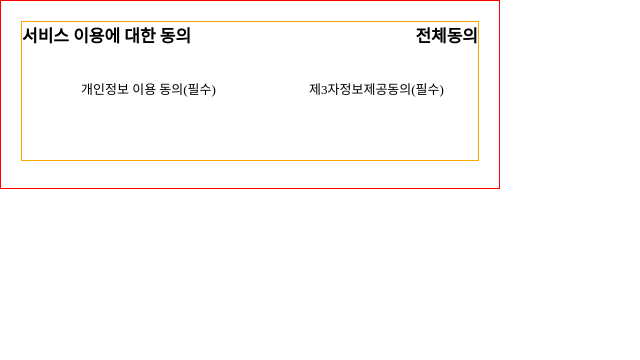
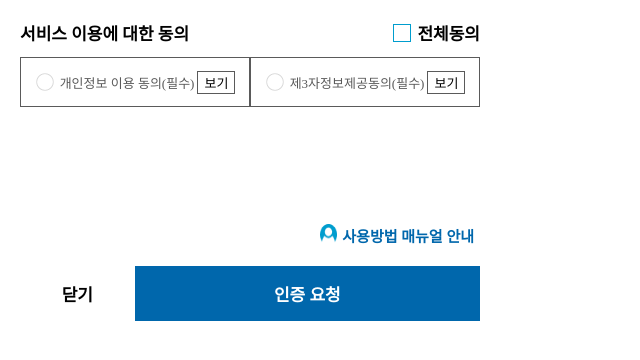
Before and after one commit to woorifisa-service-dev-3rd/frontend-1st-smile_project, a plain HTML site: page html/agree.html in a window 1280 px wide. Shown: the whole page, without its empty margins (0-640 px from the left). Drawn offline with Linux system fonts and the light colour scheme; a web font is replaced by a local one.

Commit message:
Add: 서비스 이용 동의 전체 레이아웃 추가

```diff
--- a/css/agree.css
+++ b/css/agree.css
@@ -21,36 +21,35 @@
     /* font-weight: bold; */
 }
 
-html {
+.wrapper__right__bottom {
     width: 500px;
-}
-
-.wrapper__right__bottom {
-    width: 100%;
+    height: 321px;
 
     /* 정렬 */
     display: flex;
     flex-direction: column;
+    justify-content: space-between;
 
     /* 전체 내부 여백 */
-    padding: 20px;
-
-    border: 1px solid red;
+    padding: 20px 20px 0 20px;
 }
 
 /* 동의 */
 .agreement {
     width: 100%;
-    height: 140px;
+    height: auto;
+
+    display: flex;
+    flex-direction: column;
+    justify-content: flex-start;
 
     /* 외부 여백 */
     margin-bottom: 7px;
-
-    border: 1px solid orange;
 }
 
 .agree__title {
     width: 100%;
+    height: 21px;
 
     /* 정렬 */
     display: flex;
@@ -96,7 +95,7 @@ input#allAgreement:checked + label::before {
 
 
 .agree__content {
-    height: 50px;
+    height: 140px;
 
     display: flex;
     flex-direction: row;
@@ -104,20 +103,17 @@ input#allAgreement:checked + label::before {
     font-size: 13px;
 }
 
-.agree__content div {
+.agree__content__child {
     width: 50%;
-    height: 100%;
+    height: 50px;
 
     display: flex;
     flex-direction: row;
     justify-content: center;
     align-items: center;
-}
 
-.agree__content__left {
-}
-
-.agree__content__right {
+    border: 1px solid var(--font-sub-color);
+    color: var(--font-sub-color);
 }
 
 /* 개별동의 체크박스 */
@@ -150,10 +146,70 @@ input.agree_checkbox:checked + label::before {
     background-size: 20px 20px;
 }
 
+.agree__content__viewTerms {
+    font-size: 13px;
+    background-color: transparent;
+    border: 1px solid var(--font-sub-color);
+    margin-left: 3px;
+    cursor: pointer;
+}
+
 .manual {
     width: 100%;
+    height: 100%;
+
+    display: flex;
+    flex-direction: row;
+    justify-content: flex-end;
+    align-items: center;
 }
 
-.button {
+.manual__info {
+    display: flex;
+    flex-direction: row;
+    align-items: center;
+
+    background-color: transparent;
+    border: none;
+
+    font-size: 15px;
+    font-weight: bold;
+    color: var(--sub-color);
+}
+
+.manual__info img {
+    width: 22px;
+    height: 22px;
+    padding-right: 5px;
+}
+
+.post__button {
     width: 100%;
+    height: auto;
+
+    display: flex;
+    flex-direction: row;
 }
+
+.post__button button {
+    height: 55px;
+    font-size: 17px;
+    font-weight: bold;
+}
+
+.post__button__left {
+    width: 150px;
+    height: 100%;
+
+    background-color: #fff;
+    border: none;
+}
+
+.post__button__right {
+    width: 100%;
+    height: 100%;
+
+    background-color: var(--sub-color);
+    border: none;
+    color: #fff;
+}
--- a/html/agree.html
+++ b/html/agree.html
@@ -19,21 +19,31 @@
                 </div>
             </div>
             <div class="agree__content">
-                <div class="agree__content__left">
+                <div class="agree__content__child">
                     <input type="checkbox" id="personalInformationAgreement" class="agree_checkbox">
                     <label for="personalInformationAgreement"><span>개인정보 이용 동의(필수)</span></label>
+                    <button class="agree__content__viewTerms">보기</button>
                 </div>
-                <div class="agree__content__right">
+                <div class="agree__content__child">
                     <input type="checkbox" id="thirdPartyInformationAgreement" class="agree_checkbox">
                     <label for="thirdPartyInformationAgreement"><span>제3자정보제공동의(필수)</span></label>
+                    <button class="agree__content__viewTerms">보기</button>
                 </div>
             </div>
         </div>
 
         <!-- 사용방법 메뉴얼 안내 -->
-        <div class="manual"></div>
+        <div class="manual">
+            <button class="manual__info">
+                <img src="../src/img/person.png" alt="">
+                <span>사용방법 매뉴얼 안내</span>
+            </button>
+        </div>
         <!-- 우측 하단 버튼 -->
-        <div class="button"></div>
+        <div class="post__button">
+            <button class="post__button__left">닫기</button>
+            <button class="post__button__right">인증 요청</button>
+        </div>
     </div>
 </body>
 </html>
```
Also changed, not shown: src/img/checkbox-circle-checked.png (added), src/img/checkbox-circle.png (added), src/img/checkbox-square-checked.png (added), src/img/checkbox-square.png (added), src/img/person.png (added).
